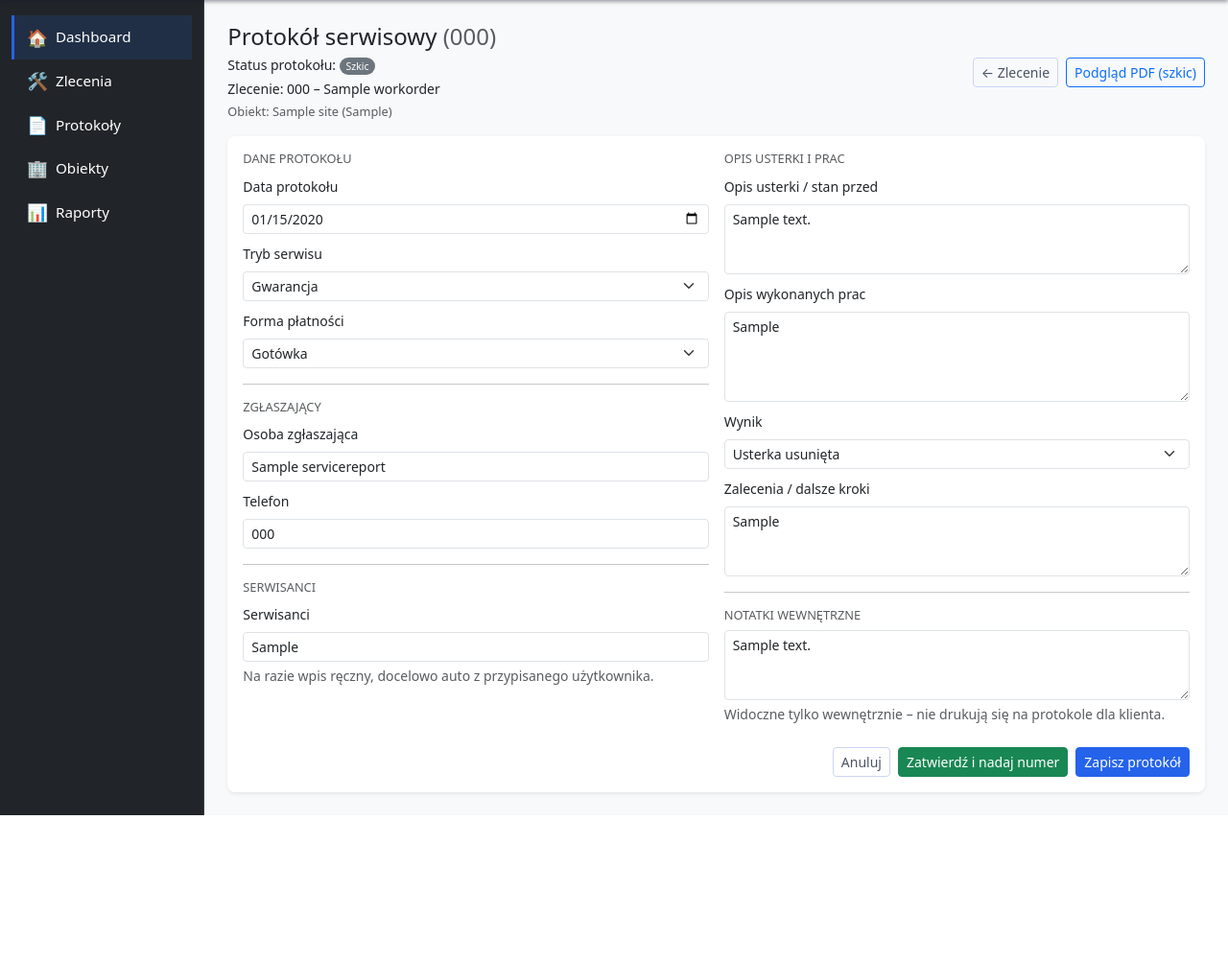
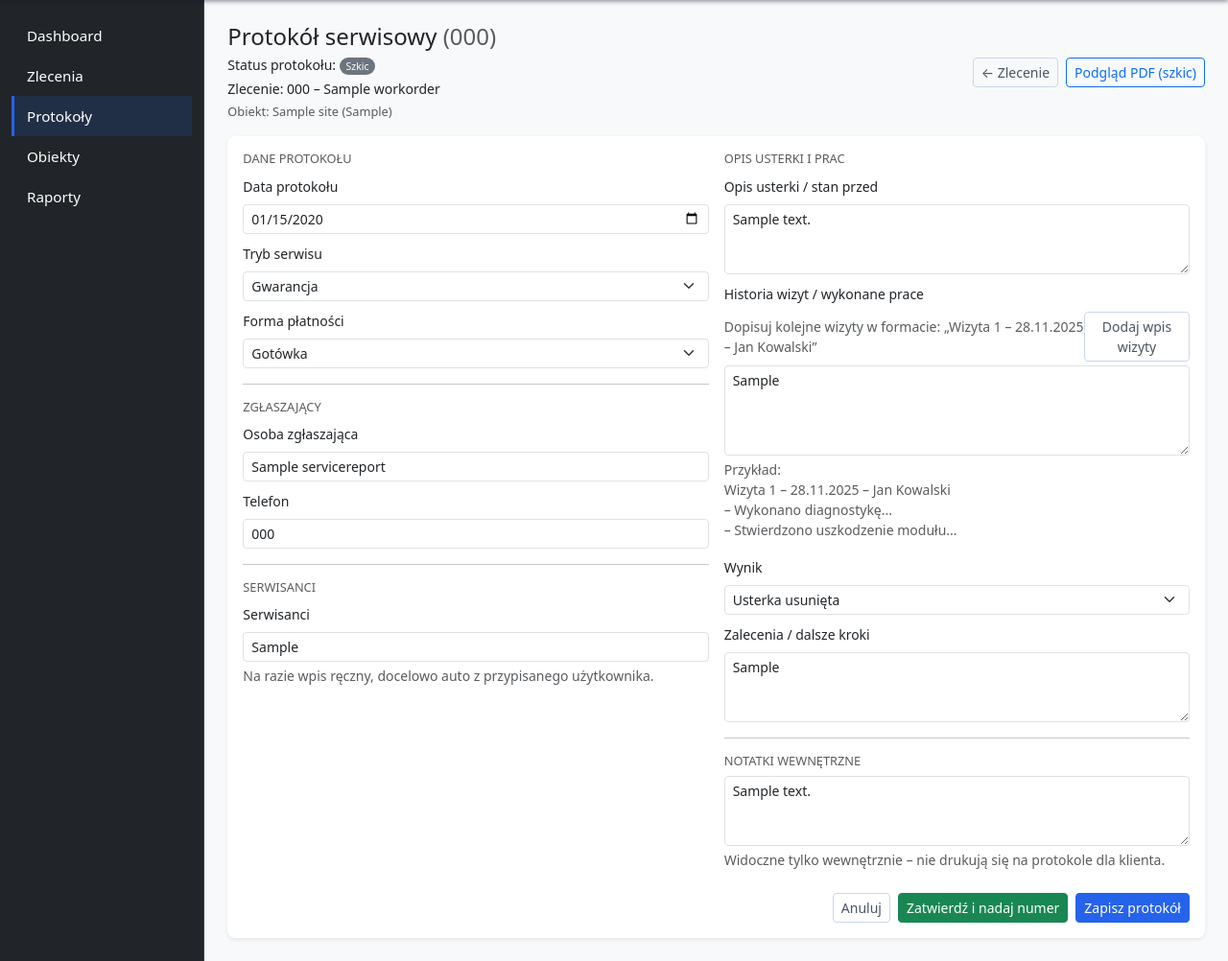
Before and after one commit to gravelTrip/allsec-portal, a Django app: page /protokoly/1/edycja/ in a window 1280 px wide. Shown: the part 56-1058 px from the top of the page at 96% size. Before the commit the page ends 906 px from the top, so only its background shows below. Run offline with Django 5.2, Linux system fonts and the light colour scheme; a user stored in the database is signed in; tables that the repository leaves empty hold one stand-in row (values such as "Sample post").

Commit message:
v 0.5.2 - dodanie wizyt + drobne poprawki

```diff
--- a/templates/base.html
+++ b/templates/base.html
@@ -14,12 +14,12 @@
       crossorigin="anonymous"
     >
 
-    <!-- Nasz styl (później rozbudujemy) -->
+    <!-- Nasz styl (do rozbudowy) -->
     <link rel="stylesheet" href="{% static 'css/main.css' %}">
   </head>
   <body class="bg-light">
 
-    <!-- GÓRNY PASEK -->
+    <!-- TOP BAR -->
     <nav class="navbar navbar-expand-lg navbar-dark bg-dark">
       <div class="container-fluid">
         <a class="navbar-brand fw-bold" href="{% url 'core:dashboard' %}">
@@ -46,43 +46,45 @@
       </div>
     </nav>
 
-    <!-- GŁÓWNY LAYOUT -->
+    <!-- MAIN LAYOUT -->
     <div class="container-fluid">
       <div class="row">
-        <!-- LEWY SIDEBAR -->
+        <!-- LEFT SIDEBAR -->
+        {% with url_name=request.resolver_match.url_name|default:"" %}
         <nav id="sidebar" class="col-md-3 col-lg-2 d-md-block bg-dark text-white sidebar collapse">
           <div class="position-sticky pt-3">
             <ul class="nav flex-column">
               <li class="nav-item">
-                <a class="nav-link text-white active" aria-current="page" href="{% url 'core:dashboard' %}">
-                  <span class="me-2">🏠</span> Dashboard
+                <a class="nav-link text-white {% if url_name == 'dashboard' %}active{% endif %}" {% if url_name == 'dashboard' %}aria-current="page"{% endif %} href="{% url 'core:dashboard' %}">
+                  Dashboard
                 </a>
               </li>
               <li class="nav-item">
-                <a class="nav-link text-white" href="{% url 'core:workorder_list' %}">
-                  <span class="me-2">🛠️</span> Zlecenia
+                <a class="nav-link text-white {% if url_name|slice:':9' == 'workorder' %}active{% endif %}" {% if url_name|slice:':9' == 'workorder' %}aria-current="page"{% endif %} href="{% url 'core:workorder_list' %}">
+                  Zlecenia
                 </a>
               </li>
               <li class="nav-item">
-                <a class="nav-link text-white" href="{% url 'core:service_report_list' %}">
-                  <span class="me-2">📄</span> Protokoły
+                <a class="nav-link text-white {% if url_name|slice:':14' == 'service_report' %}active{% endif %}" {% if url_name|slice:':14' == 'service_report' %}aria-current="page"{% endif %} href="{% url 'core:service_report_list' %}">
+                  Protokoły
                 </a>
               </li>
               <li class="nav-item">
                 <a class="nav-link text-white" href="#">
-                  <span class="me-2">🏢</span> Obiekty
+                  Obiekty
                 </a>
               </li>
               <li class="nav-item">
                 <a class="nav-link text-white" href="#">
-                  <span class="me-2">📊</span> Raporty
+                  Raporty
                 </a>
               </li>
             </ul>
           </div>
         </nav>
+        {% endwith %}
 
-        <!-- PRAWA CZĘŚĆ – CONTENT -->
+        <!-- RIGHT CONTENT -->
         <main class="col-md-9 ms-sm-auto col-lg-10 px-md-4 py-4">
           {% block content %}
           <!-- Tutaj wchodzą konkretne strony -->
--- a/templates/core/servicereport_form.html
+++ b/templates/core/servicereport_form.html
@@ -135,9 +135,37 @@
               {{ form.description_before }}
             </div>
 
-            <div class="mb-2">
-              <label class="form-label small">Opis wykonanych prac</label>
+            <div class="mb-3">
+              <label class="form-label small" for="{{ form.work_performed.id_for_label }}">
+                Historia wizyt / wykonane prace
+              </label>
+
+              <div class="d-flex justify-content-between align-items-center mb-1">
+                <small class="text-muted">
+                  Dopisuj kolejne wizyty w formacie: „Wizyta 1 – 28.11.2025 – Jan Kowalski”
+                </small>
+                <button type="button"
+                        class="btn btn-sm btn-outline-secondary"
+                        id="add-visit-entry">
+                  Dodaj wpis wizyty
+                </button>
+              </div>
+
               {{ form.work_performed }}
+
+              <div class="form-text small">
+                Przykład:
+                <br>
+                Wizyta 1 – 28.11.2025 – Jan Kowalski<br>
+                – Wykonano diagnostykę...<br>
+                – Stwierdzono uszkodzenie modułu...
+              </div>
+
+              {% if form.work_performed.errors %}
+                <div class="text-danger small mt-1">
+                  {{ form.work_performed.errors|striptags }}
+                </div>
+              {% endif %}
             </div>
 
             <div class="mb-2">
@@ -185,4 +213,54 @@
       </form>
     </div>
   </div>
+<script>
+  document.addEventListener("DOMContentLoaded", function () {
+    const btn = document.getElementById("add-visit-entry");
+    if (!btn) return;
+
+    const textarea = document.getElementById("id_work_performed");
+    if (!textarea) return;
+
+    // Imię/nazwisko technika – z modelu (jeśli jest)
+    const defaultTech = "{{ report.technicians|default_if_none:''|escapejs }}";
+
+    btn.addEventListener("click", function () {
+      let value = textarea.value || "";
+
+      // Szukamy istniejących "Wizyta X" i wyciągamy największy numer
+      const regex = /Wizyta\s+(\d+)/g;
+      let maxVisit = 0;
+      let match;
+      while ((match = regex.exec(value)) !== null) {
+        const num = parseInt(match[1], 10);
+        if (!isNaN(num) && num > maxVisit) {
+          maxVisit = num;
+        }
+      }
+      const nextVisit = maxVisit + 1;
+
+      // Dzisiejsza data w formacie dd.mm.rrrr
+      const today = new Date();
+      const dd = String(today.getDate()).padStart(2, "0");
+      const mm = String(today.getMonth() + 1).padStart(2, "0");
+      const yyyy = today.getFullYear();
+      const dateStr = dd + "." + mm + "." + yyyy;
+
+      const tech = defaultTech || "";
+
+      const prefix = value.trim().length > 0 ? "\n\n" : "";
+      const newBlock =
+        prefix +
+        "Wizyta " + nextVisit + " – " + dateStr +
+        (tech ? " – " + tech : "") +
+        "\n– ";
+
+      textarea.value = value + newBlock;
+      textarea.focus();
+      // przesuwamy kursor na koniec
+      textarea.selectionStart = textarea.selectionEnd = textarea.value.length;
+    });
+  });
+</script>
+
 {% endblock %}
--- a/templates/core/servicereport_pdf.html
+++ b/templates/core/servicereport_pdf.html
@@ -104,6 +104,7 @@
       border: 0.5pt solid #000;
       padding: 2mm 2.5mm;
       min-height: 18mm;
+      white-space: pre-wrap;
     }
 
     .signatures-table {
```
Also changed, not shown: templates/core/servicereport_list.html (+47 -29 lines).
